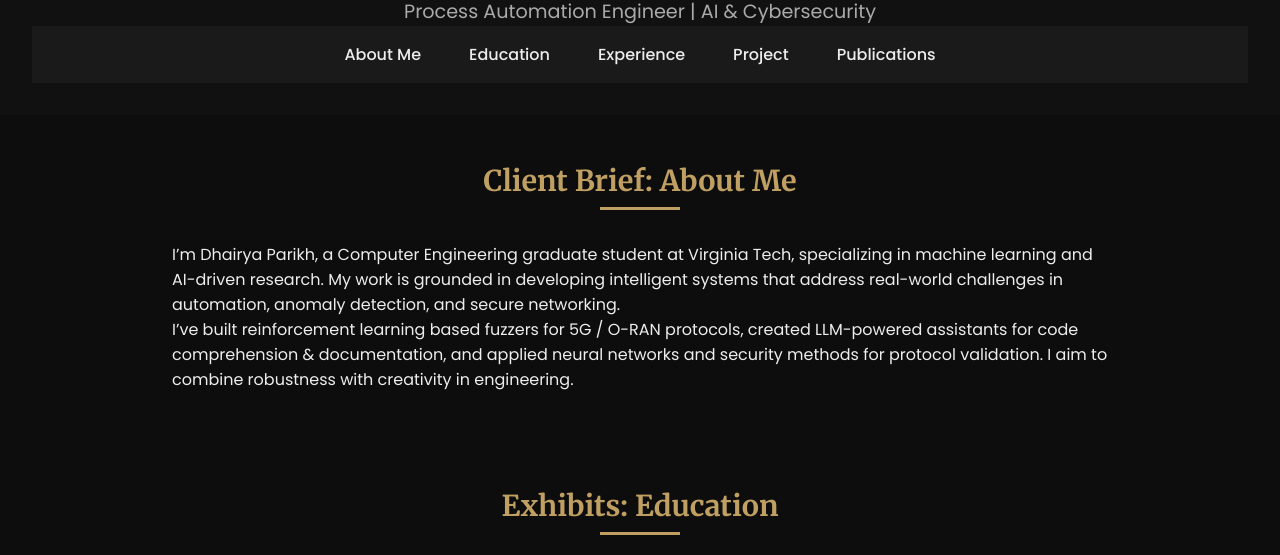
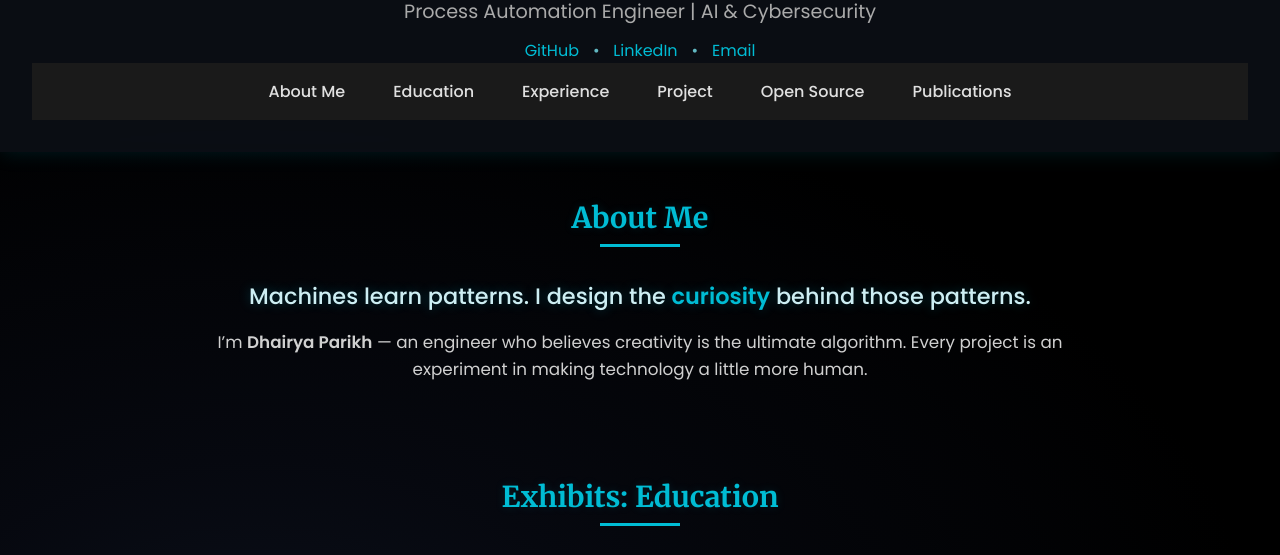
Before and after one commit to dhairya-eng/Portfolio, a plain HTML site: page index1.html in a window 1280 px wide. Shown: the part 93-648 px from the top of the page. Drawn offline with Linux system fonts and the light colour scheme.

Commit message:
changes to the layout

```diff
--- a/index1.html
+++ b/index1.html
@@ -12,6 +12,13 @@
     <div class="header-inner">
       <h1>Dhairya Parikh</h1>
       <p>Process Automation Engineer | AI & Cybersecurity</p>
+      <div class="social-links">
+        <a href="https://github.com/dhairya-eng" target="_blank" rel="noopener">GitHub</a>
+        <span class="sep">•</span>
+        <a href="https://www.linkedin.com/in/dhairya-parikh-133aba1a7/" target="_blank" rel="noopener">LinkedIn</a>
+        <span class="sep">•</span>
+        <a href="mailto:dpparikhinfo@gmail.com">Email</a>
+      </div>
     </div>
     <nav class="nav">
       <ul>
@@ -19,16 +26,23 @@
         <li><a href="#education">Education</a></li>
         <li><a href="#experience">Experience</a></li>
         <li><a href="#projects">Project</a></li>
+        <li><a href="#opensource">Open Source</a></li>
         <li><a href="#publications">Publications</a></li>
       </ul>
     </nav>
   </header>
 
   <section id="about" class="section">
-    <h2 class="section-title">Client Brief: About Me</h2>
-    <p>I’m Dhairya Parikh, a Computer Engineering graduate student at Virginia Tech, specializing in machine learning and AI-driven research. My work is grounded in developing intelligent systems that address real-world challenges in automation, anomaly detection, and secure networking.</p>
-    <p>I’ve built reinforcement learning based fuzzers for 5G / O-RAN protocols, created LLM-powered assistants for code comprehension & documentation, and applied neural networks and security methods for protocol validation. I aim to combine robustness with creativity in engineering.</p>
-  </section>
+  <h2 class="section-title">About Me</h2>
+  <p class="about-intro">
+    Machines learn patterns. I design the <span class="highlight">curiosity</span> behind those patterns.
+  </p>
+  <p class="about-desc">
+    I’m <strong>Dhairya Parikh</strong> — an engineer who believes creativity is the ultimate algorithm.
+    Every project is an experiment in making technology a little more human.
+  </p>
+</section>
+
 
   <section id="education" class="section">
     <h2 class="section-title">Exhibits: Education</h2>
@@ -51,7 +65,7 @@
   </section>
 
   <section id="experience" class="section">
-    <h2 class="section-title">Depositions: Experience</h2>
+    <h2 class="section-title">Experience</h2>
     <div class="timeline">
       <div class="timeline-item">
         <img src="images/TMEIC.jpeg" alt="TMEIC Logo" class="company-logo">
@@ -113,7 +127,7 @@
   </section>
 
 <section id="projects" class="section">
-  <h2 class="section-title">Case Files: Projects</h2>
+  <h2 class="section-title">Projects</h2>
   <div class="grid-container">
     <div class="project-card" onclick="openProject('crowdalpha')">
       <div class="card-info"><h3>CrowdAlpha</h3><p>AI Sentiment Trading</p></div>
@@ -160,8 +174,28 @@
   </div>
 </section>
 
+ <section id="opensource" class="section">
+    <h2 class="section-title">Open Source Contributions</h2>
+    <div class="grid-container">
+      <div class="project-card">
+        <div class="card-info">
+          <h3>LlamaFarm</h3>
+          <p>CLI debug logs verifier and developer-experience enhancements for the open-source AI agent framework.</p>
+          <a href="https://github.com/llama-farm/llamafarm" target="_blank" rel="noopener">View Contribution</a>
+        </div>
+      </div>
+      <div class="project-card">
+        <div class="card-info">
+          <h3>DocsGPT</h3>
+          <p>Enhanced the RAG-based pipeline and LangChain integration for better documentation QA.</p>
+          <a href="https://github.com/arc53/DocsGPT" target="_blank" rel="noopener">View Contribution</a>
+        </div>
+      </div>
+    </div>
+  </section>
+
   <section id="publications" class="section">
-    <h2 class="section-title">Precedents: Publications</h2>
+    <h2 class="section-title">Publications</h2>
     <div class="timeline">
       <div class="timeline-item">
         <h3>5G/O-RAN Security Automated Testing</h3>
--- a/styles.css
+++ b/styles.css
@@ -193,3 +193,175 @@ body {
 .popup-content a:hover {
   background: #d1b86c;
 }
+
+:root {
+  --bg: #0b0f19;
+  --card-bg: rgba(18, 22, 33, 0.75);
+  --accent: #00bcd4;
+  --text: #e0e0e0;
+}
+
+* {
+  margin: 0;
+  padding: 0;
+  box-sizing: border-box;
+}
+
+body {
+  background: radial-gradient(1000px 600px at 20% 20%, #0b0f19 0%, #06080f 35%, #000 100%);
+  color: var(--text);
+  font-family: 'Poppins', sans-serif;
+}
+
+.header {
+  padding: 2rem;
+  text-align: center;
+  background: rgba(18,22,33,0.6);
+  backdrop-filter: blur(8px);
+  -webkit-backdrop-filter: blur(8px);
+  box-shadow: 0 0 20px rgba(0, 188, 212, 0.15);
+}
+
+.header-inner h1 {
+  font-family: 'Merriweather', serif;
+  font-size: 2.5rem;
+  color: var(--accent);
+}
+
+.header-inner p {
+  margin-top: .5rem;
+  font-size: 1.2rem;
+  color: #aaa;
+}
+
+.social-links {
+  margin-top: .75rem;
+  font-size: 1rem;
+}
+
+.social-links a {
+  color: var(--accent);
+  text-decoration: none;
+  padding: 0 .35rem;
+}
+
+.social-links a:hover {
+  opacity: .85;
+}
+
+.social-links .sep {
+  color: #6ccbd6;
+  padding: 0 .25rem;
+  opacity: .9;
+}
+
+.nav {
+  background: #1a1a1a;
+  position: sticky;
+  top: 0;
+  z-index: 100;
+}
+
+.nav ul {
+  list-style: none;
+  display: flex;
+  justify-content: center;
+}
+
+.nav ul li a {
+  display: block;
+  padding: 1rem 1.5rem;
+  color: var(--text);
+  text-decoration: none;
+  transition: color .3s;
+  font-weight: 500;
+}
+
+.nav ul li a:hover {
+  color: var(--accent);
+}
+
+.section {
+  padding: 3rem 2rem;
+  max-width: 1000px;
+  margin: auto;
+}
+
+.section-title {
+  font-family: 'Merriweather', serif;
+  font-size: 1.8rem;
+  color: var(--accent);
+  margin-bottom: 2rem;
+  text-align: center;
+  position: relative;
+  text-shadow: 0 0 10px rgba(0,188,212,0.15);
+}
+
+.section-title::after {
+  content: "";
+  display: block;
+  width: 80px;
+  height: 3px;
+  background: var(--accent);
+  margin: 0.5rem auto 0;
+}
+
+.grid-container {
+  display: grid;
+  grid-template-columns: repeat(auto-fit, minmax(240px, 1fr));
+  gap: 1.5rem;
+}
+
+.project-card {
+  background: var(--card-bg);
+  border: 1px solid rgba(255,255,255,0.08);
+  border-radius: 12px;
+  overflow: hidden;
+  cursor: pointer;
+  transition: transform .35s, box-shadow .35s, border-color .35s;
+  backdrop-filter: blur(10px);
+  -webkit-backdrop-filter: blur(10px);
+  box-shadow: 0 6px 24px rgba(0,0,0,0.25);
+}
+
+.project-card:hover {
+  transform: translateY(-6px);
+  box-shadow: 0 0 28px rgba(0, 188, 212, 0.35);
+  border-color: rgba(0,188,212,0.35);
+}
+
+.card-info {
+  padding: 1rem;
+}
+
+.card-info a {
+  display: inline-block;
+  margin-top: 0.5rem;
+  color: var(--accent);
+  text-decoration: none;
+  font-weight: 500;
+}
+
+.card-info a:hover {
+  text-decoration: underline;
+}
+.about-intro {
+  font-size: 1.4rem;
+  font-weight: 500;
+  text-align: center;
+  margin-bottom: 1rem;
+  color: #cdeef3;
+  text-shadow: 0 0 12px rgba(0, 188, 212, 0.3);
+}
+
+.about-desc {
+  font-size: 1.05rem;
+  line-height: 1.6;
+  text-align: center;
+  color: #d0d0d0;
+}
+
+.highlight {
+  color: var(--accent);
+  font-weight: 600;
+}
```
